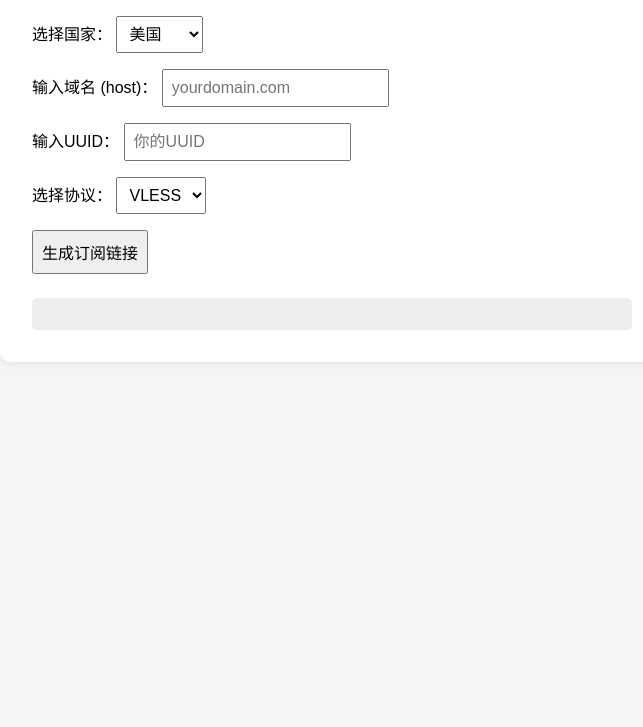
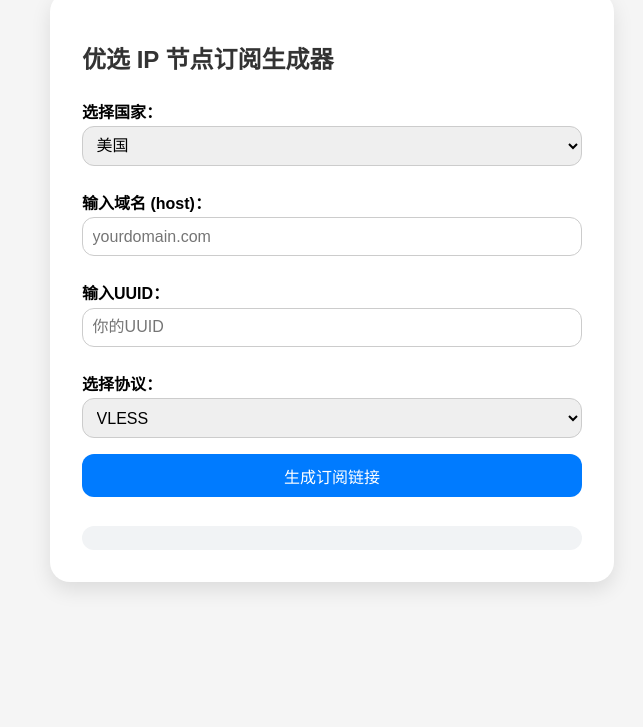
Before and after one commit to Unc1e1u0-2030/cf, a plain HTML site: page index.html in a window 1280 px wide. Shown: the part 153-880 px from the top of the page, without its empty margins (308-951 px from the left). Before the commit the page ends 800 px from the top, so only its background shows below. Drawn offline with Linux system fonts and the light colour scheme.

Commit message:
Update index.html

```diff
--- a/index.html
+++ b/index.html
@@ -5,11 +5,61 @@
   <meta name="viewport" content="width=device-width, initial-scale=1.0">
   <title>多国家优选 IP 订阅平台</title>
   <style>
-    body { font-family: Arial, sans-serif; padding: 2em; background: #f5f5f5; }
-    h1 { color: #333; }
-    select, input, button { padding: 0.5em; margin: 0.5em 0; font-size: 1em; }
-    .container { max-width: 600px; margin: auto; background: white; padding: 2em; border-radius: 10px; box-shadow: 0 0 10px rgba(0,0,0,0.1); }
-    .output { margin-top: 1em; word-break: break-all; background: #eee; padding: 1em; border-radius: 5px; }
+    body {
+      font-family: Arial, sans-serif;
+      padding: 2em;
+      background: #f5f5f5;
+      display: flex;
+      justify-content: center;
+      align-items: center;
+      height: 100vh;
+    }
+    .container {
+      max-width: 500px;
+      width: 100%;
+      background: white;
+      padding: 2em;
+      border-radius: 20px;
+      box-shadow: 0 8px 20px rgba(0, 0, 0, 0.1);
+    }
+    h1 {
+      color: #333;
+      font-size: 1.5em;
+      margin-bottom: 1em;
+    }
+    label {
+      font-weight: bold;
+      display: block;
+      margin: 0.5em 0 0.2em;
+    }
+    select, input, button {
+      width: 100%;
+      padding: 0.6em;
+      font-size: 1em;
+      margin-bottom: 1em;
+      border: 1px solid #ccc;
+      border-radius: 12px;
+      box-sizing: border-box;
+    }
+    button {
+      background-color: #007bff;
+      color: white;
+      border: none;
+      transition: background-color 0.3s ease;
+      cursor: pointer;
+    }
+    button:hover {
+      background-color: #0056b3;
+    }
+    .output {
+      margin-top: 1em;
+      word-break: break-all;
+      background: #f1f3f5;
+      padding: 1em;
+      border-radius: 12px;
+      font-family: monospace;
+      font-size: 0.95em;
+    }
   </style>
 </head>
 <body>
@@ -27,19 +77,15 @@
       <option value="GB">英国</option>
       <option value="IN">印度</option>
     </select>
-    <br>
     <label>输入域名 (host)：</label>
     <input type="text" id="host" placeholder="yourdomain.com">
-    <br>
     <label>输入UUID：</label>
     <input type="text" id="uuid" placeholder="你的UUID">
-    <br>
     <label>选择协议：</label>
     <select id="protocol">
       <option value="vless">VLESS</option>
       <option value="trojan">Trojan</option>
     </select>
-    <br>
     <button onclick="generate()">生成订阅链接</button>
     <div class="output" id="result"></div>
   </div>
@@ -56,7 +102,7 @@
         return;
       }
 
-      const url = `https://flat-salad-471e.uncleluo2030.workers.dev/?tag=${country}&host=${host}&uuid=${uuid}&proto=${protocol}&count=10`;
+      const url = `https://mama-de-wen.uncleluo2030.workers.dev/?tag=${country}&host=${host}&uuid=${uuid}&proto=${protocol}&count=10&ipsrc=https://raw.githubusercontent.com/Unc1e1u0-2030/ip/main/` + country + `.json`;
       try {
         const res = await fetch(url);
         const text = await res.text();
```
